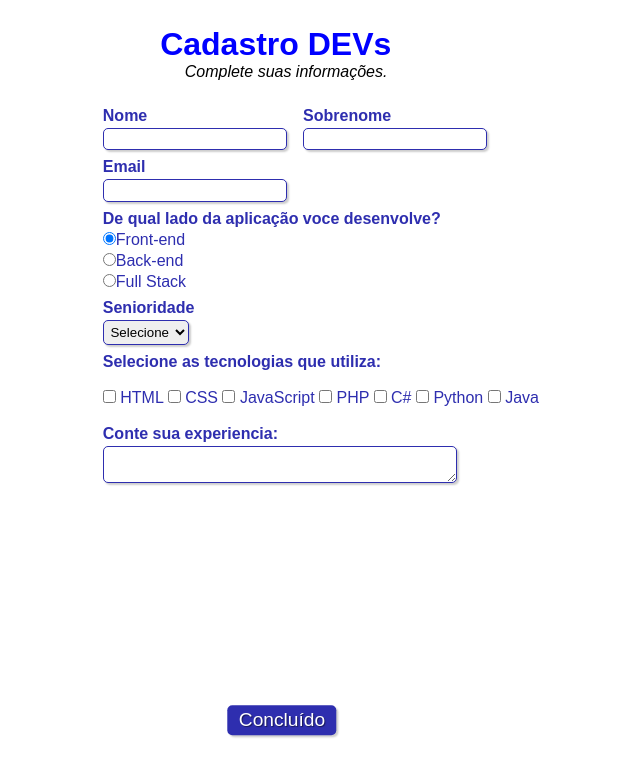
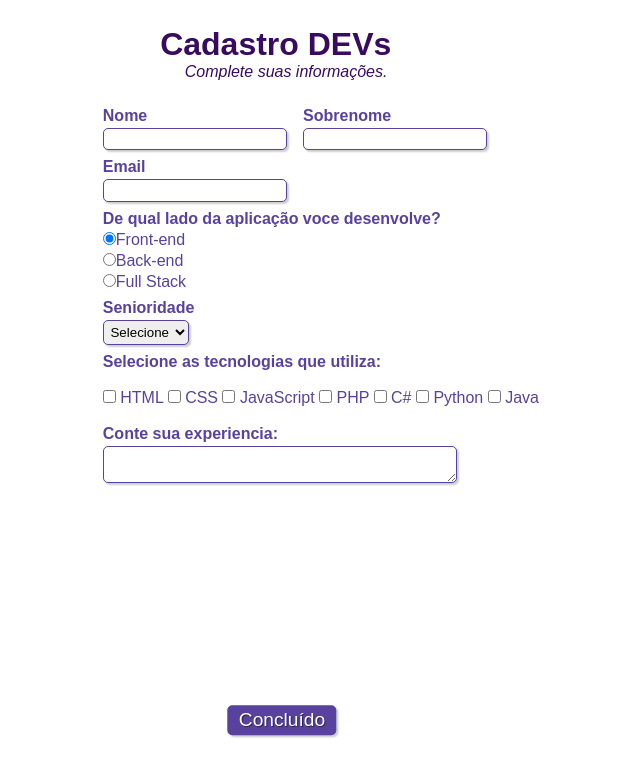
Before and after one commit to Guilherme-Sbizero/Formul-rio-HTML-e-CSS, a plain HTML site: page index.html in a window 1280 px wide. Shown: the whole page, without its empty margins (358-998 px from the left). Drawn offline with Linux system fonts and the light colour scheme.

Commit message:
Mudanças no estilo da página

```diff
--- a/style/style.css
+++ b/style/style.css
@@ -4,14 +4,14 @@
 }
 
 #titulo{
-    font-family: sans-serif;
-    color: blue;
+    font-family: Arial, Helvetica, sans-serif;
+    color: #380B61;
     margin-left: 7%;
 }
 
 #subtitulo {
-    font-family: sans-serif;
-    color: black;
+    font-family: Arial, Helvetica, sans-serif;
+    color: #380B61;
     margin-left: 10%;
     font-style: oblique;
 }
@@ -22,9 +22,9 @@ fieldset {
 
 body{
     background-color: white;
-    font-family: sans-serif;
+    font-family: Arial, Helvetica, sans-serif;
     font-size: 1em;
-    color: rgb(46, 46, 175);
+    color: #59429d;
     margin-left: 36%;
     margin-top: 2%;
     justify-content: center;
@@ -40,7 +40,7 @@ input, select, textarea, button{
 
 .campo label{
     margin-bottom: 0.2em;
-    color: rgb(46, 46, 175);
+    color: #59429d;
     display: block;
 }
 
@@ -51,7 +51,7 @@ fieldset.grupo .campo{
 
 .campo input[type="text"], .campo input[type="email"], .campo select, .campo textarea {
     padding: 0.2em;
-    border: 1px solid rgb(46, 46, 175);
+    border: 1px solid #59429d;
     box-shadow: 2px 2px 2px rgba(0,0,0,0.2);
     display: block;
 }
@@ -61,15 +61,15 @@ fieldset.grupo .campo{
 }
 
 .campo input:focus, .campo select:focus, .campo textarea:focus {
-    background-color: E0E0F8;
+    background-color: #E0E0F8;
 }
 
 .botao {
     font-size: 1.2em;
-    background-color: rgb(46, 46, 175);
+    background-color: #59429d;
     border: 0;
     margin-bottom: 1em;
-    color: #ffffff;
+    color: white;
     padding: 00.2em 0.6em;
     box-shadow: 2px 2px 2px rgba(0,0,0,0.2);
     text-shadow: 1px 1px 1px rgba(0,0,0,0.5);
@@ -81,9 +81,13 @@ fieldset.grupo .campo{
 }
 
 .botao:hover {
-    background: blueviolet;
+    background: #ccbbff;
     box-shadow: inset 2px 2px 2px rgba(0,0,0,0.2);
     text-shadow: none;
+}
+
+.botao, select{
+    cursor: pointer;
 }
 
 #check {
```
